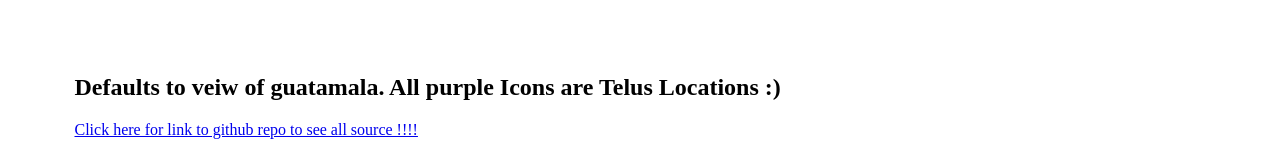
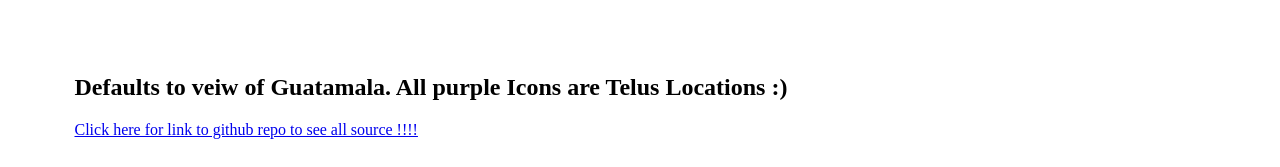
Before and after one commit to devin5/googleMaps-Telus, a plain HTML site: page index.html in a window 1280 px wide. Shown: the top 167 px of the page. Drawn offline with Linux system fonts and the light colour scheme; some packages are replaced by stand-ins of ours.

Commit message:
Capitilized Country Name

```diff
--- a/index.html
+++ b/index.html
@@ -21,7 +21,7 @@
   </head>
   <body>
     <h2>
-      Defaults to veiw of guatamala. All purple Icons are Telus Locations :)
+      Defaults to veiw of Guatamala. All purple Icons are Telus Locations :)
     </h2>
     <a href="https://github.com/devin5/googleMaps-Telus">
       Click here for link to github repo to see all source !!!!
```
